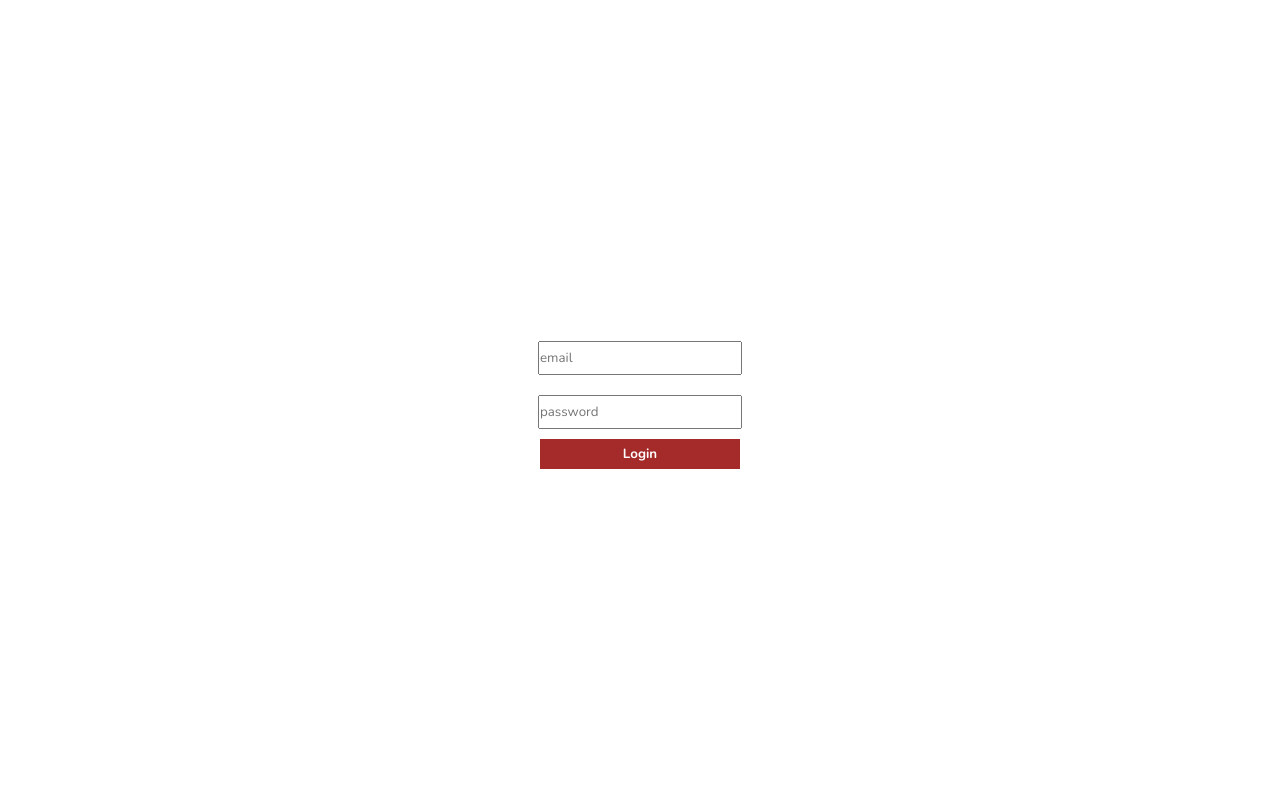
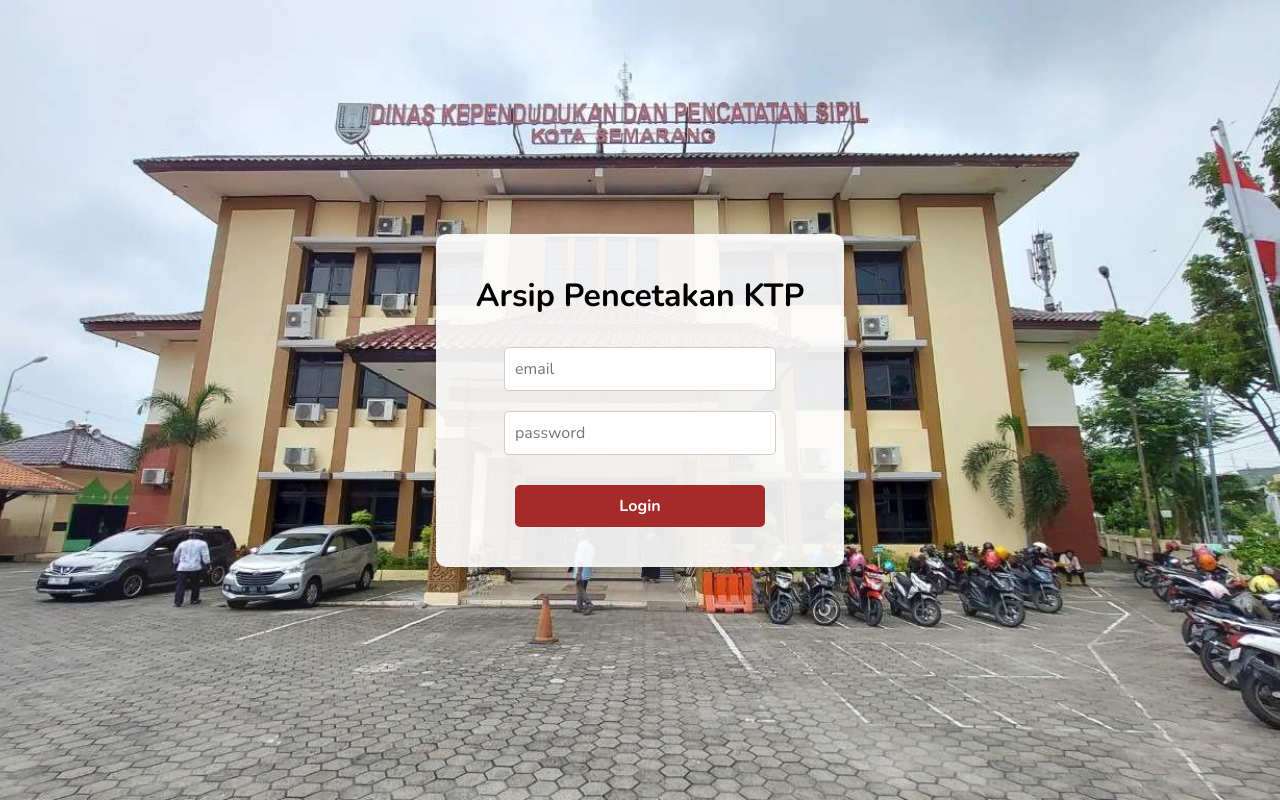
Before and after one commit to RafiiProject/dafduk-arsip, a React (Vite) app: page /login in a window 1280 px wide. Built offline with nearby package versions, Linux system fonts and the light colour scheme; no server answers.

Commit message:
update login dkk

```diff
--- a/src/components/navbar/Navbar.jsx
+++ b/src/components/navbar/Navbar.jsx
@@ -10,7 +10,8 @@ const Navbar = () => {
     <div className="navbar">
       <div className="wrapper">
         <div className="search">
-          SiPeta KTP
+          <div>SiPeta KTP</div>
+          <div className="arsip">Arsip Pencetakan KTP</div>
         </div>
         <div className="items">
           <div className="item">
--- a/src/components/navbar/navbar.scss
+++ b/src/components/navbar/navbar.scss
@@ -1,5 +1,5 @@
 .navbar {
-    height: 60px;
+    height: 100px;
     border-bottom: 0.5px solid rgb(231, 228, 228);
     display: flex;
     align-items: center;
@@ -19,7 +19,15 @@
         padding: 3px;
         font-size: 30px;
         font-weight: bold;
+        flex-direction: column;
       }
+
+      .search div:nth-child(2) {
+        position: relative;
+        left: -30px; /* Atur nilai sesuai kebutuhan */
+        font-size: 20px;
+      }
+
 
       .items {
         display: flex;
--- a/src/pages/login/Login.jsx
+++ b/src/pages/login/Login.jsx
@@ -31,6 +31,8 @@ const Login = () => {
 
   return (
     <div className="login">
+      <div className="login-container">
+        <h1>Arsip Pencetakan KTP</h1>
       <form onSubmit={handleLogin}>
         <input
           type="email"
@@ -45,6 +47,7 @@ const Login = () => {
         <button type="submit">Login</button>
         {error && <span>Wrong email or password!</span>}
       </form>
+      </div>
     </div>
   );
 };
--- a/src/pages/login/login.scss
+++ b/src/pages/login/login.scss
@@ -1,34 +1,60 @@
-.login{
-    height: 100vh;
-    display: flex;
-    align-items: center;
-    justify-content: center;
+.login {
+  height: 100vh;
+  display: flex;
+  justify-content: center;
+  align-items: center;
+  background-image: url('/src/assets/background-login.jpg');
+  background-size: cover;
+  background-position: center;
+  background-repeat: no-repeat;
 
-    form{
+  .login-container {
+    background-color: rgba(255, 255, 255, 0.9);
+    padding: 40px;
+    border-radius: 10px;
+    box-shadow: 0px 4px 10px rgba(0, 0, 0, 0.1);
+    text-align: center;
+
+    h1 {
+      margin-bottom: 20px;
+    }
+
+    form {
       display: flex;
       flex-direction: column;
       align-items: center;
 
-      input{
-        width: 200px;
-        height: 30px;
-        margin: 10px;
+      input {
+        width: 250px;
+        padding: 10px;
+        margin: 10px 0;
+        border: 1px solid #ccc;
+        border-radius: 5px;
+        font-size: 16px;
       }
 
-      button{
-        width: 200px;
-        height: 30px;
+      button {
+        width: 250px;
+        padding: 10px;
         border: none;
         background-color: brown;
         color: white;
         font-weight: bold;
+        border-radius: 5px;
         cursor: pointer;
+        margin-top: 20px;
+        font-size: 16px;
+
+        &:hover {
+          background-color: darkred;
+        }
       }
 
-      span{
-        font-size: 12px;
+      span {
+        font-size: 14px;
         color: red;
-        margin-top: 10px;
+        margin-top: 15px;
       }
     }
+  }
 }
```
Also changed, not shown: src/assets/background-login.jpg (added).
